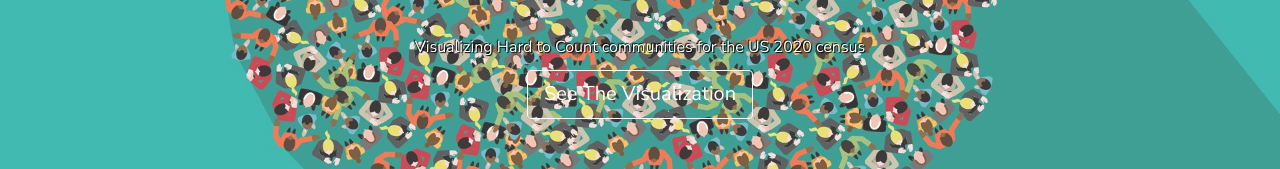
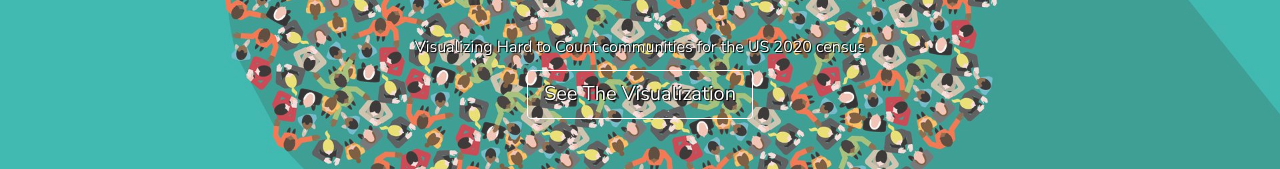
Before and after one commit to kmm2204/w209_final_project, a plain HTML site: page website/index.html in a window 1280 px wide. Shown: the part 295-464 px from the top of the page. Drawn offline with Linux system fonts and the light colour scheme; some packages are replaced by stand-ins of ours.

Commit message:
Added some text shadow to the viz button

```diff
--- a/website/index.html
+++ b/website/index.html
@@ -60,7 +60,7 @@
                 <h1 style="text-shadow: 0px 0px 0px #000, 2px 2px 0px rgba(0,0,0,0.99)">Hard to Count 2020</h1>
                 <br><br>
                 <p class="" style="text-shadow: 1px 1px 1px #000, -1px -1px 1px #000">Visualizing Hard to Count communities for the  US 2020 census</p>
-                <a href="#2020_viz" class="btn btn-primary btn-lg anchor-link" title="">See The Visualization</a>
+                <a href="#2020_viz" class="btn btn-primary btn-lg anchor-link" title="" style="text-shadow: 1px 1px 1px #000, -1px -1px 1px #000">See The Visualization</a>
             </div>
         </div>
     </div>
```
